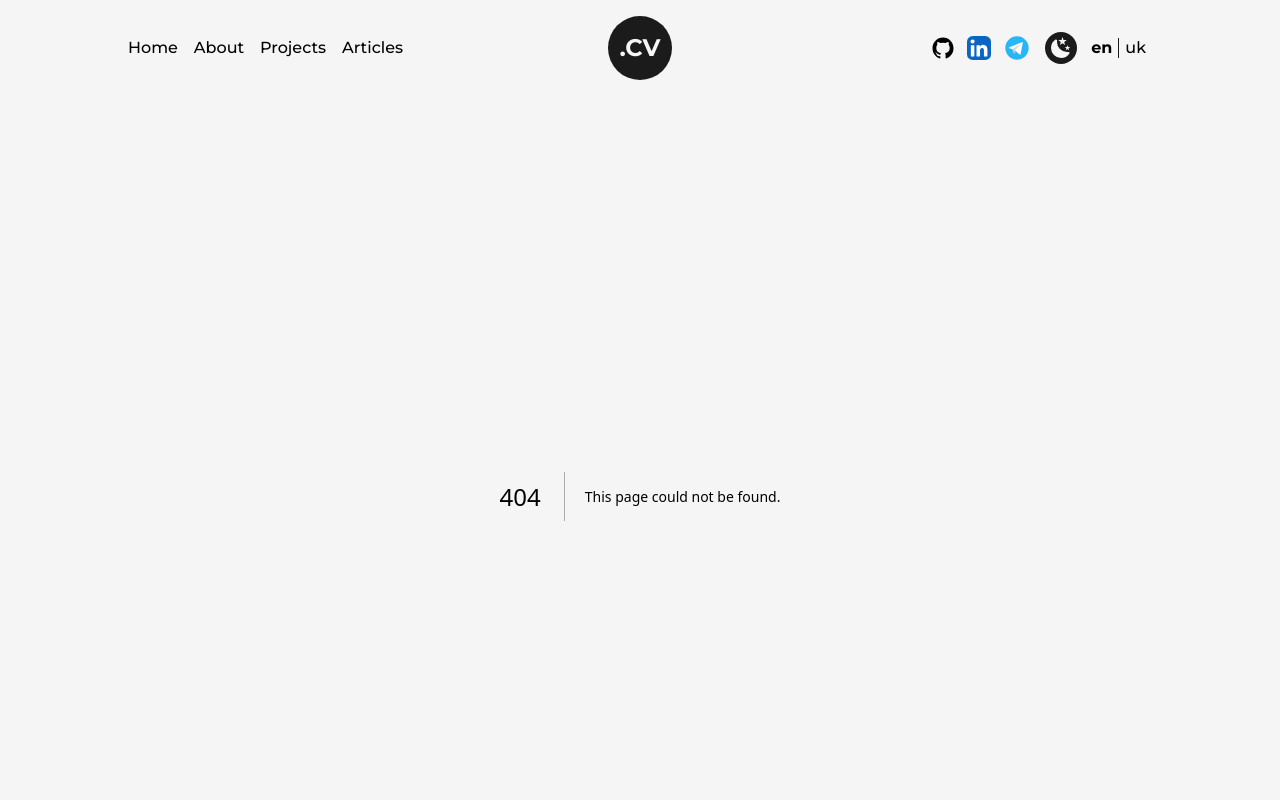
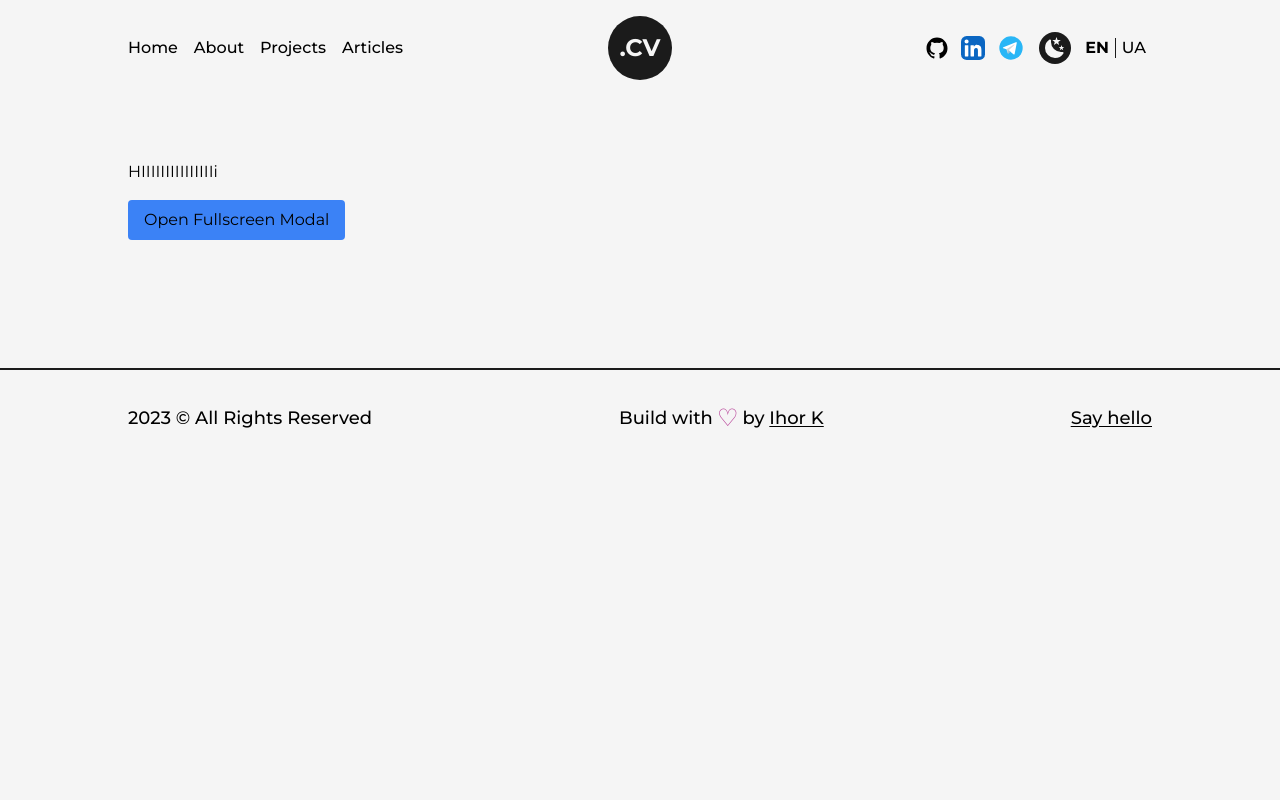
Before and after one commit to IhorKytsak/portfolio, a Next.js app: page /test in a window 1280 px wide. Before the commit this address had no page. Shown: the top 800 px of the page. Built offline with nearby package versions, Linux system fonts and the light colour scheme.

Commit message:
feat: Added test page

```diff
--- a/package.json
+++ b/package.json
@@ -16,7 +16,8 @@
     "next-i18next": "^15.2.0",
     "react": "18.2.0",
     "react-dom": "18.2.0",
-    "react-intl": "^6.6.2"
+    "react-intl": "^6.6.2",
+    "swiper": "^11.1.14"
   },
   "devDependencies": {
     "autoprefixer": "^10.4.16",
--- a/src/components/LanguagePicker.js
+++ b/src/components/LanguagePicker.js
@@ -16,7 +16,7 @@ const LanguagePicker = () => {
               l === locale ? 'font-bold' : ''
             }`}
           >
-            {l}
+            {l === 'uk' ? 'UA' : l.toLocaleUpperCase()}
           </motion.div>
         </Link>
       ))}
--- a/src/pages/_app.js
+++ b/src/pages/_app.js
@@ -1,3 +1,4 @@
+import { useEffect } from 'react'
 import Head from 'next/head'
 import { useRouter } from 'next/router'
 import { AnimatePresence } from 'framer-motion'
@@ -43,7 +44,25 @@ function getDirection(locale) {
 }
 
 export default function App({ Component, pageProps }) {
-  const { locale, asPath } = useRouter()
+  const { locale, asPath, push } = useRouter()
+
+  useEffect(() => {
+    const handleKeyPress = (event) => {
+      // Check if Ctrl + Q is pressed
+      if (event.ctrlKey && event.key === 'q') {
+        // Navigate to the test hidden page
+        push('/test')
+      }
+    }
+
+    // Add event listener for keydown
+    window.addEventListener('keydown', handleKeyPress)
+
+    // Cleanup the event listener on component unmount
+    return () => {
+      window.removeEventListener('keydown', handleKeyPress)
+    }
+  }, [push])
 
   return (
     <>
--- a/src/pages/about.js
+++ b/src/pages/about.js
@@ -1,7 +1,6 @@
 import Head from 'next/head'
 import Image from 'next/image'
 import { useEffect, useRef } from 'react'
-import { useRouter } from 'next/router'
 import { useInView, useMotionValue, useSpring } from 'framer-motion'
 
 import AnimatedText from '@/components/AnimatedText'
--- /dev/null
+++ b/src/pages/test.js
@@ -0,0 +1,58 @@
+import { useState } from 'react'
+import Head from 'next/head'
+import Layout from '@/components/Layout'
+import { Swiper, SwiperSlide } from 'swiper/react'
+import 'swiper/css'
+import TransitionEffect from '@/components/TransitionEffect'
+
+const TestHiddenPage = () => {
+  const [isModalOpen, setIsModalOpen] = useState(false)
+
+  const openModal = () => setIsModalOpen(true)
+  const closeModal = () => setIsModalOpen(false)
+
+  return (
+    <>
+      <Head>
+        <title>Test Hidden Page</title>
+        <meta name='description' content='for test purposes' />
+      </Head>
+      <TransitionEffect />
+      <main className='flex w-full flex-col items-center justify-center dark:text-light'>
+        <Layout className='pt-16'>
+          <div onClick={openModal}>HIIIIIIIIIIIIIIIi</div>
+          <button
+            onClick={openModal}
+            className='mt-4 px-4 py-2 bg-blue-500 text-black rounded'
+          >
+            Open Fullscreen Modal
+          </button>
+        </Layout>
+      </main>
+
+      {isModalOpen && (
+        <div className='fixed inset-0 z-50 flex items-center justify-center bg-black bg-opacity-75'>
+          <div className='relative bg-white w-full h-full'>
+            <header className='flex justify-between items-center p-4 border-b'>
+              <h2 className='text-xl font-semibold'>Modal Header</h2>
+              <button onClick={closeModal} className='text-xl p-2 bg-slate-500'>
+                &times;
+              </button>
+            </header>
+            <Swiper
+              spaceBetween={50}
+              slidesPerView={1}
+              className='w-full h-full'
+            >
+              <SwiperSlide>Slide 1 Content</SwiperSlide>
+              <SwiperSlide>Slide 2 Content</SwiperSlide>
+              <SwiperSlide>Slide 3 Content</SwiperSlide>
+            </Swiper>
+          </div>
+        </div>
+      )}
+    </>
+  )
+}
+
+export default TestHiddenPage
```
Also changed, not shown: 1 other file (tests, documents, lock files or other folders).
